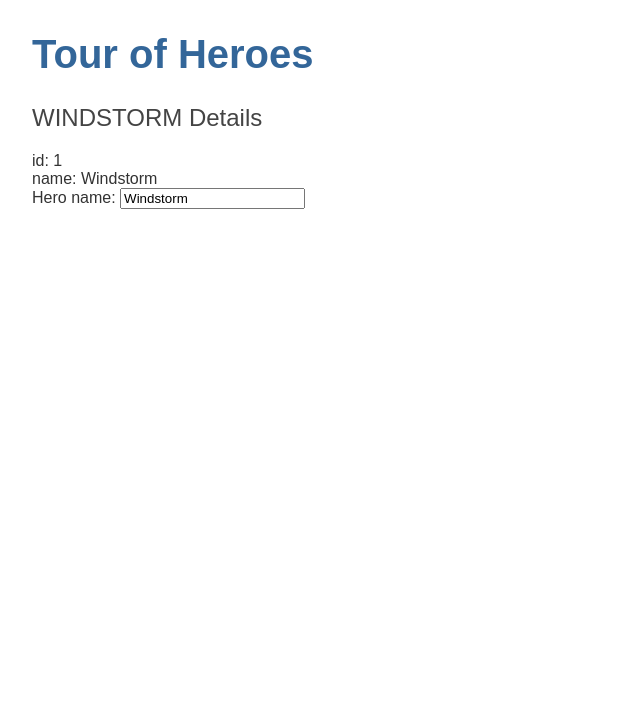
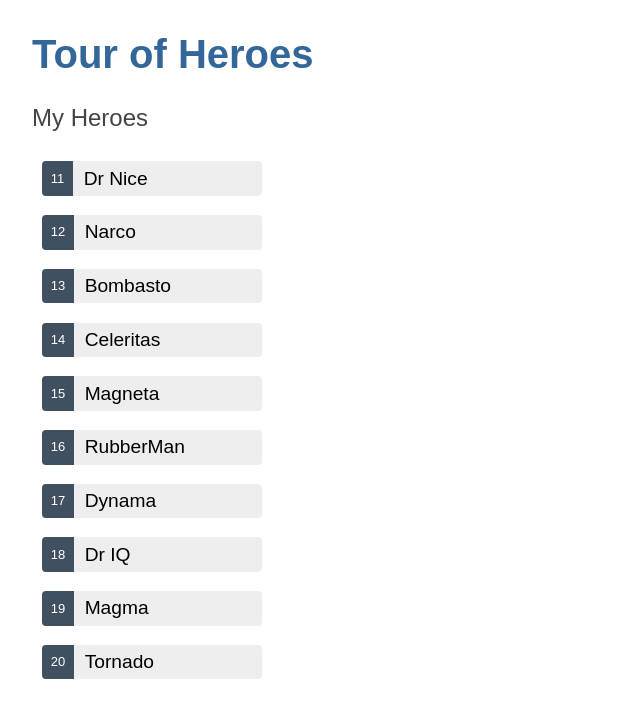
Before and after one commit to JayawardanaJTH/angular-tour-of-heros, an Angular app: page / in a window 1280 px wide. Shown: the top 718 px of the page, without its empty margins (0-640 px from the left). Built offline with nearby package versions, Linux system fonts and the light colour scheme.

Commit message:
add click event

```diff
--- a/src/app/components/heroes/heroes.component.css
+++ b/src/app/components/heroes/heroes.component.css
@@ -0,0 +1,66 @@
+/* HeroesComponent's private CSS styles */
+.heroes {
+  margin: 0 0 2em 0;
+  list-style-type: none;
+  padding: 0;
+  width: 15em;
+}
+
+.heroes li {
+  display: flex;
+}
+
+.heroes button {
+  flex: 1;
+  cursor: pointer;
+  position: relative;
+  left: 0;
+  background-color: #eee;
+  margin: 0.5em;
+  padding: 0;
+  border-radius: 4px;
+  display: flex;
+  align-items: stretch;
+  height: 1.8em;
+}
+
+.heroes button:hover {
+  color: #2c3a41;
+  background-color: #e6e6e6;
+  left: 0.1em;
+}
+
+.heroes button:active {
+  background-color: #525252;
+  color: #fafafa;
+}
+
+.heroes button.selected {
+  background-color: black;
+  color: white;
+}
+
+.heroes button.selected:hover {
+  background-color: #505050;
+  color: white;
+}
+
+.heroes button.selected:active {
+  background-color: black;
+  color: white;
+}
+
+.heroes .badge {
+  display: inline-block;
+  font-size: small;
+  color: white;
+  padding: 0.8em 0.7em 0 0.7em;
+  background-color: #405061;
+  line-height: 1em;
+  margin-right: 0.8em;
+  border-radius: 4px 0 0 4px;
+}
+
+.heroes .name {
+  align-self: center;
+}
--- a/src/app/components/heroes/heroes.component.html
+++ b/src/app/components/heroes/heroes.component.html
@@ -1,8 +1,27 @@
-<h2>{{hero.name | uppercase }} Details</h2>
+<!-- <h2>{{hero.name | uppercase }} Details</h2>
 <div><span>id: </span>{{hero.id}}</div>
 <div><span>name: </span>{{hero.name}}</div>
 
 <div>
     <label for="name">Hero name: </label>
     <input id="name" [(ngModel)]="hero.name" placeholder="name">
+</div> -->
+
+<h2>My Heroes</h2>
+<ul class="heroes">
+    <li *ngFor="let hero of heroes">
+        <button type="button" (click)="onSelect(hero)" [class.selected]="hero == selectedHero">
+            <span class="badge">{{hero.id}} </span>
+            <span class="name">{{hero.name}}</span>
+        </button>
+    </li>
+</ul>
+
+<div *ngIf="selectedHero">
+    <h2>{{selectedHero.name | uppercase}} Details</h2>
+<div>id: {{selectedHero.id}}</div>
+<div>
+    <label for="hero-name">Hero name:  </label>
+    <input id="hero-name" [(ngModel)]="selectedHero.name" placeholder="name">
 </div>
+</div>
--- a/src/app/components/heroes/heroes.component.ts
+++ b/src/app/components/heroes/heroes.component.ts
@@ -1,5 +1,6 @@
 import { Component, OnInit } from '@angular/core';
 import { Hero } from 'src/app/hero';
+import { HEROES } from 'src/app/mock-heroes';
 
 @Component({
   selector: 'app-heroes',
@@ -8,14 +9,16 @@
 })
 export class HeroesComponent implements OnInit {
 
-  hero : Hero = {
-    id: 1,
-    name: 'Windstorm'
-  }
+  heroes = HEROES;
+  selectedHero?: Hero;
 
   constructor() { }
 
   ngOnInit(): void {
   }
 
+  onSelect(hero: Hero){
+    this.selectedHero = hero;
+  }
+
 }
```
